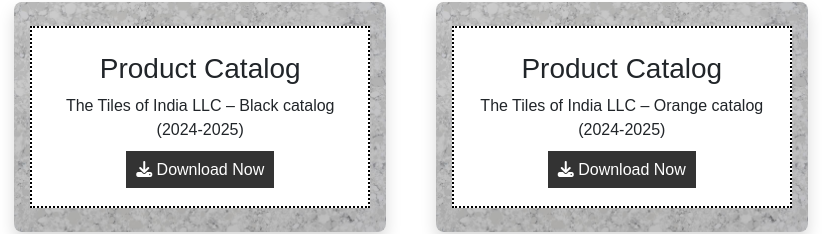
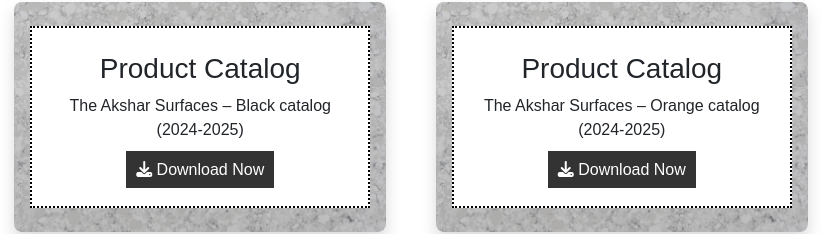
Before and after one commit to InboxTech/akshar_quartz_surfaces, a plain HTML site: page catalog.html in a window 1280 px wide. Shown: the part 595-829 px from the top of the page, 229-1051 px from the left. Drawn offline with Linux system fonts and the light colour scheme.

Commit message:
company name change in catalog page

```diff
--- a/catalog.html
+++ b/catalog.html
@@ -67,7 +67,7 @@
                 <div class="catalog col-lg-5 px-3 py-4 rounded-3 shadow">
                     <div class="text-center bg-white px-2 py-4">
                         <h3>Product Catalog</h3>
-                        <p> The Tiles of India LLC – Black catalog <br> (2024-2025) </p>
+                        <p> The Akshar Surfaces – Black catalog <br> (2024-2025) </p>
 
                         <a href="public/download/The-Tiles-of-India-LLC-Black-Catalogue-2024-2025.pdf" target="_blank" class="text-decoration-none btn-link my-3"> <i class="fa-solid fa-download"></i> Download Now </a>
                     </div>
@@ -75,7 +75,7 @@
                 <div class="catalog col-lg-5 px-3 py-4 rounded-3 shadow">
                     <div class="text-center bg-white px-2 py-4">
                         <h3>Product Catalog</h3>
-                        <p> The Tiles of India LLC – Orange catalog <br> (2024-2025) </p>
+                        <p> The Akshar Surfaces – Orange catalog <br> (2024-2025) </p>
 
                         <a href="public/download/The-Tiles-of-India-LLC-Orange-Catalogue-2024-2025.pdf" target="_blank" class="text-decoration-none btn-link my-3"> <i class="fa-solid fa-download"></i> Download Now </a>
                     </div>
```
